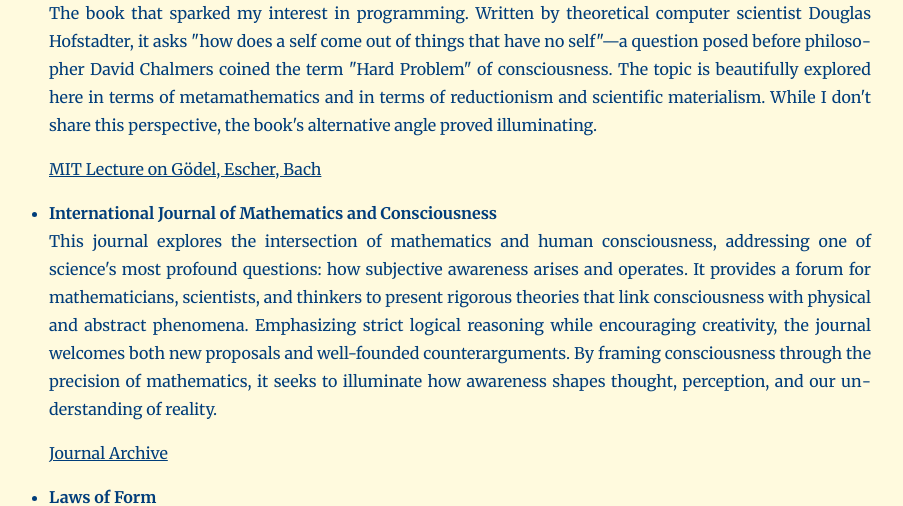
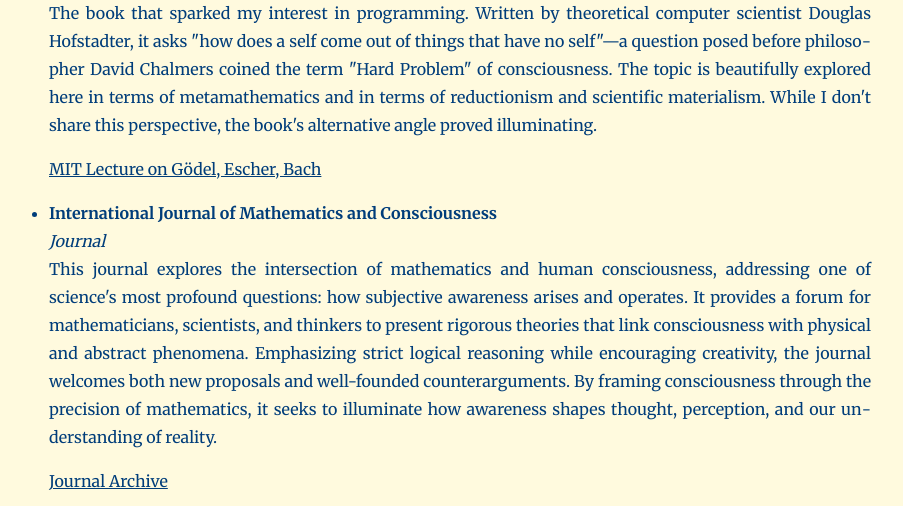
Before and after one commit to donfox/resume_site, a Flask app: page /books in a window 1280 px wide. Shown: the part 3486-3992 px from the top of the page, without its empty margins (196-1099 px from the left). Run offline with Flask 3, Linux system fonts and the light colour scheme; parts of the project's set-up code (start-up, migrations or seed data) failed here and were passed over.

Commit message:
Label the journal entry on the Books page to match entry formatting
Add an italicized "Journal" byline to the International Journal of
Mathematics and Consciousness entry, matching the author-line slot used
by every book entry, since it has no author and previously looked like
a missing field rather than an intentional inclusion.

Co-Authored-By: Claude Sonnet 5 <noreply@anthropic.com>

```diff
--- a/resume_site/templates/books.html
+++ b/resume_site/templates/books.html
@@ -217,7 +217,8 @@
         </li>
 
         <li>
-          <strong>International Journal of Mathematics and Consciousness</strong>
+          <strong>International Journal of Mathematics and Consciousness</strong><br>
+          <i>Journal</i>
           <p>
             This journal explores the intersection of mathematics and human consciousness, addressing
             one of science's most profound questions: how subjective awareness arises and operates.
```
